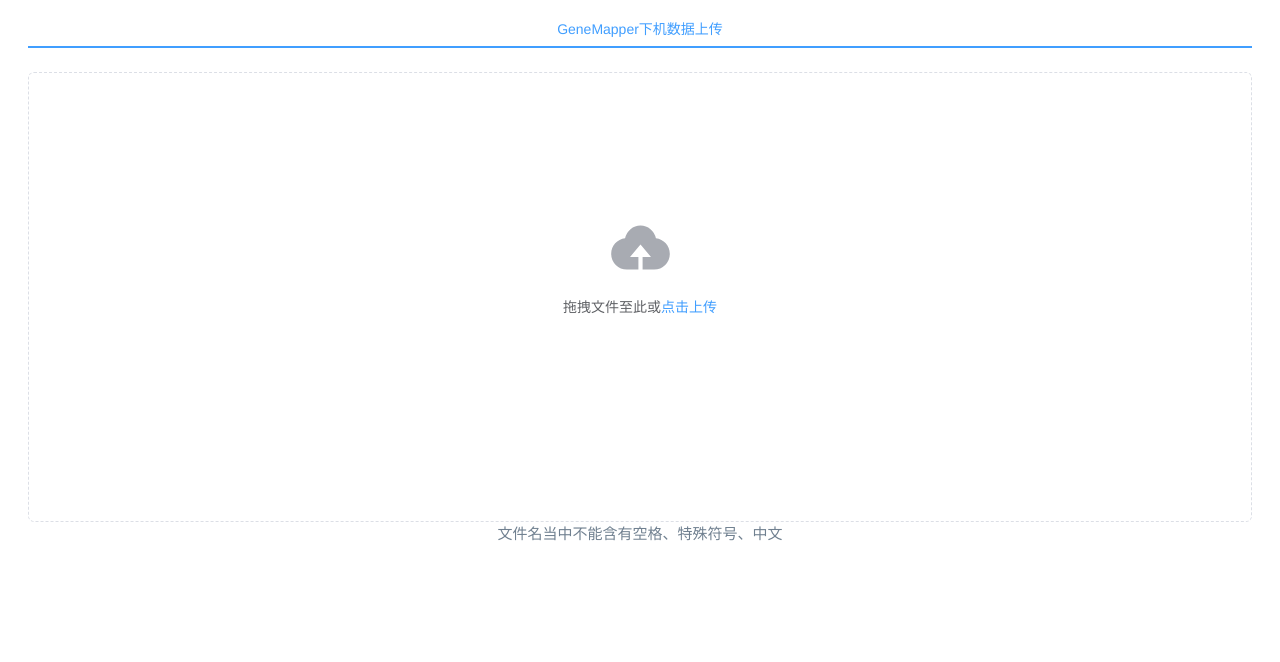
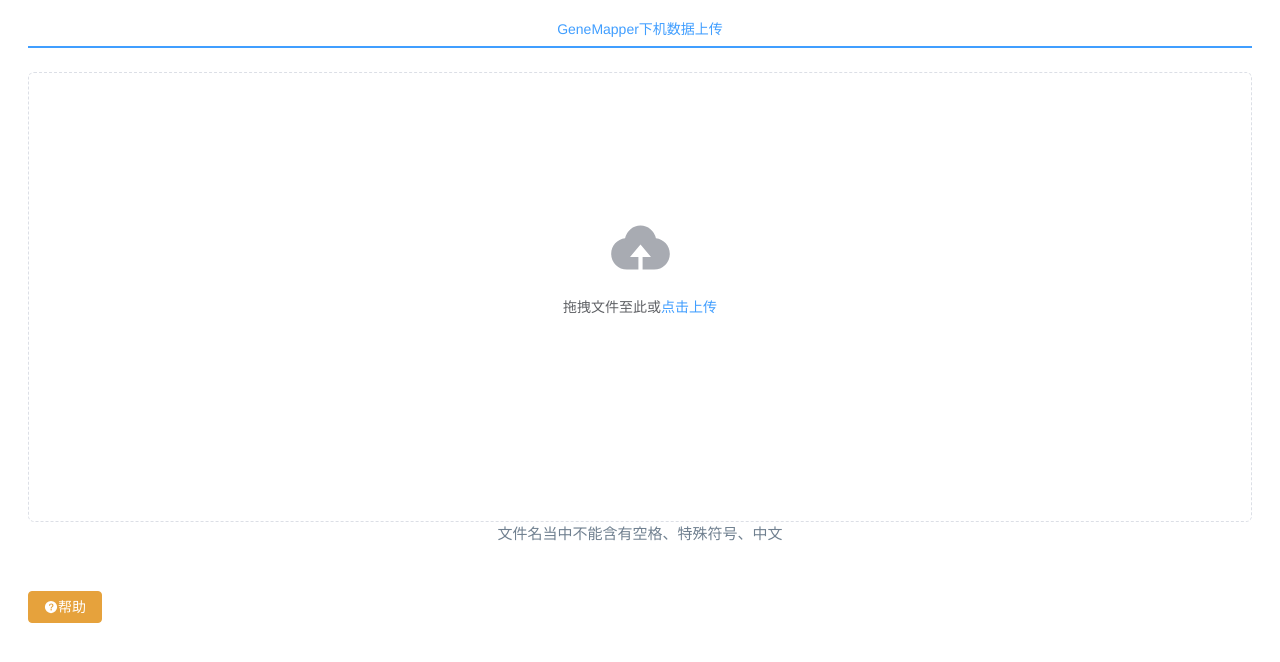
Before and after one commit to NTLx/AneuFiler, a Vue app: page / in a window 1280 px wide. Shown: the top 662 px of the page. Built offline with nearby package versions, Linux system fonts and the light colour scheme.

Commit message:
feat: add help method to realization of page jumps

```diff
--- a/src/App.vue
+++ b/src/App.vue
@@ -37,6 +37,15 @@
               </el-upload>
             </div>
           </div>
+          <el-row class="mb-4">
+            <el-col :span="12"
+              ><div class="helpButton">
+                <el-button type="warning" @click="help"
+                  ><el-icon><QuestionFilled /></el-icon>帮助</el-button
+                >
+              </div></el-col
+            >
+          </el-row>
         </el-tab-pane>
       </el-tabs>
     </el-header>
@@ -151,7 +160,11 @@
         });
         return false;
       }
-    }
+    },
+    help(){
+      const { shell } = window.require("electron");
+      shell.openExternal("https://github.com/NTLx/AneuFiler");
+    },
   },
 };
 </script>
```
